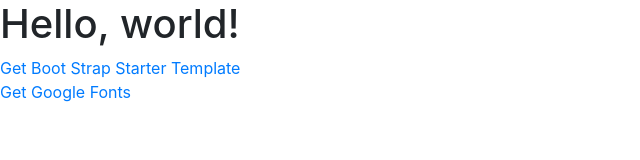
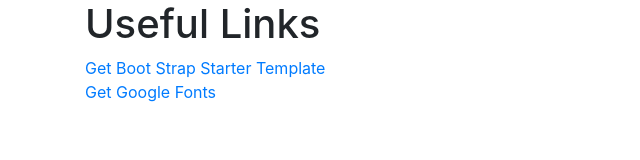
Before and after one commit to Trading2gather/templates, a plain HTML site: page index.html in a window 1280 px wide. Shown: the whole page, without its empty margins (0-640 px from the left). Drawn offline with nearby package versions, Linux system fonts and the light colour scheme.

Commit message:
Update index.html

```diff
--- a/index.html
+++ b/index.html
@@ -12,9 +12,13 @@
 
   </head>
   <body>
-    <h1>Hello, world!</h1>
+    <div class="container">
+
+    <h1>Useful Links</h1>
     <a href="https://getbootstrap.com/docs/4.5/getting-started/introduction/">Get Boot Strap Starter Template</a><br>
     <a href="https://fonts.google.com/">Get Google Fonts</a>
+
+    </div>
 
     <!-- Optional JavaScript -->
     <!-- jQuery first, then Popper.js, then Bootstrap JS -->
```
